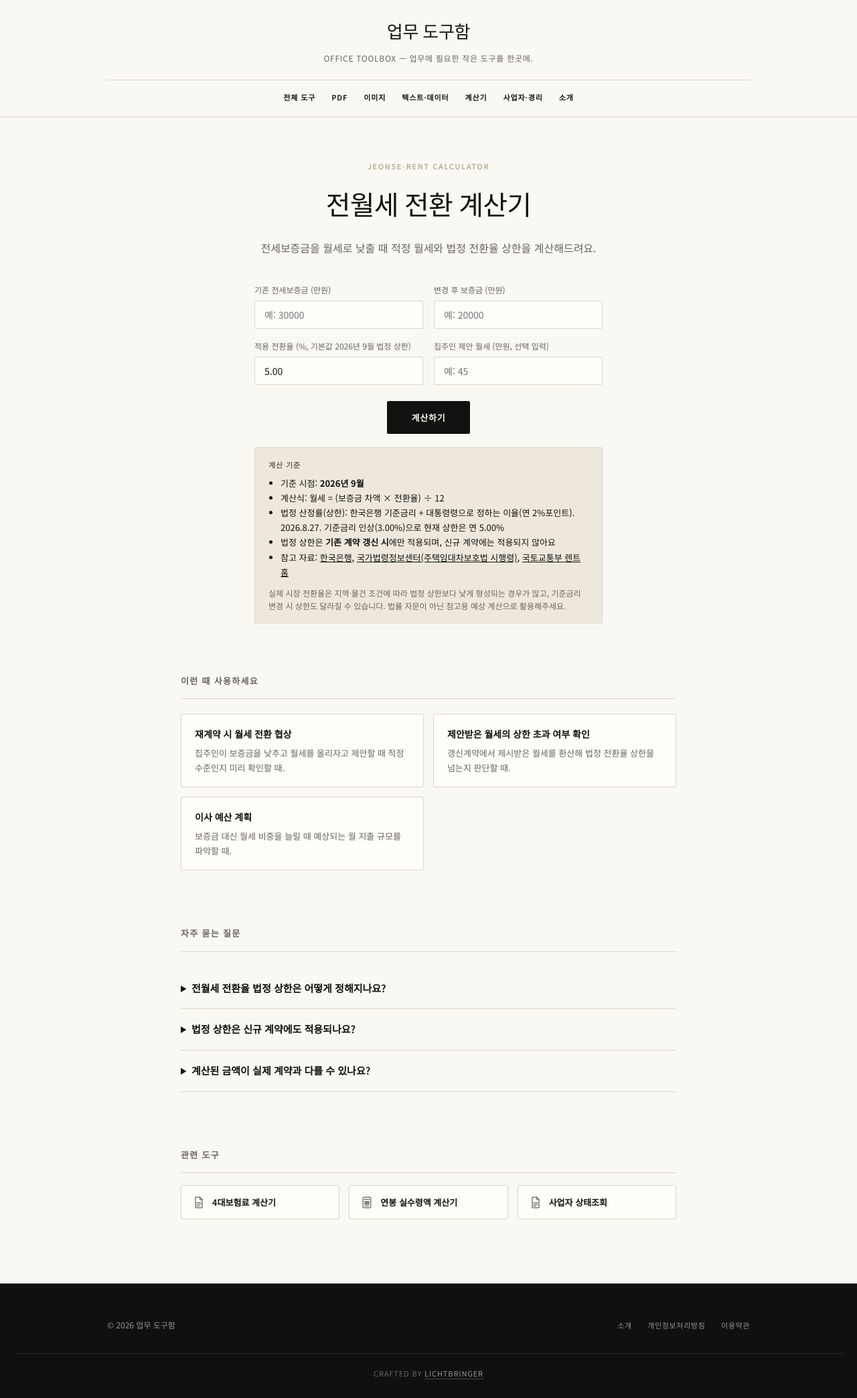
After one commit to Mine-94/office-toolbox-site, a Flask app: page /jeonse-rent-calculator in a window 1280 px wide. The commit adds this page. Shown: the whole page at 67% size. Run offline with Flask 3, Linux system fonts and the light colour scheme.

Commit message:
신규 도구: 전월세 전환 계산기 템플릿 추가 + 4대보험/연봉 계산기 관련 도구 링크 추가

```diff
--- a/templates/insurance_calculator.html
+++ b/templates/insurance_calculator.html
@@ -120,6 +120,7 @@
   <h2>관련 도구</h2>
   <div class="related-tools-grid">
     <a class="related-tool-link" href="{{ url_for('salary_calculator_page') }}">{{ icon("salary-calculator") }}연봉 실수령액 계산기</a>
+    <a class="related-tool-link" href="{{ url_for('jeonse_rent_calculator_page') }}">{{ icon("document") }}전월세 전환 계산기</a>
     <a class="related-tool-link" href="{{ url_for('business_status_page') }}">{{ icon("document") }}사업자 상태조회</a>
     <a class="related-tool-link" href="{{ url_for('pdf_to_excel_page') }}">{{ icon("pdf-to-excel") }}PDF 표 → Excel 추출</a>
   </div>
--- /dev/null
+++ b/templates/jeonse_rent_calculator.html
@@ -0,0 +1,130 @@
+{% extends "base.html" %}
+{% from "_icons.html" import icon %}
+{% block title %}전월세 전환 계산기 – 보증금→월세 적정 전환율 확인 | 업무 도구함{% endblock %}
+{% block description %}전세보증금을 월세로 바꿀 때 법정 전환율 상한과 적정 월세를 계산하세요. 2026년 9월 기준 한국은행 기준금리를 반영했어요.{% endblock %}
+{% block structured_data %}
+<script type="application/ld+json">
+{
+  "@context": "https://schema.org",
+  "@type": "FAQPage",
+  "mainEntity": [
+    {
+      "@type": "Question",
+      "name": "전월세 전환율 법정 상한은 어떻게 정해지나요?",
+      "acceptedAnswer": {
+        "@type": "Answer",
+        "text": "주택임대차보호법 시행령에 따라 한국은행 기준금리에 연 2%포인트를 더한 값이 상한이에요. 2026년 8월 27일 기준금리가 3.00%로 오르면서 현재 법정 상한은 연 5.00%예요."
+      }
+    },
+    {
+      "@type": "Question",
+      "name": "법정 상한은 신규 계약에도 적용되나요?",
+      "acceptedAnswer": {
+        "@type": "Answer",
+        "text": "아니요. 법정 상한은 기존 계약을 갱신하면서 보증금 일부를 월세로 바꿀 때만 적용돼요. 신규 계약은 임대인과 임차인이 자유롭게 조건을 정할 수 있어요."
+      }
+    },
+    {
+      "@type": "Question",
+      "name": "계산된 금액이 실제 계약과 다를 수 있나요?",
+      "acceptedAnswer": {
+        "@type": "Answer",
+        "text": "네. 지역 시장 전환율은 법정 상한보다 낮게 형성되는 경우가 많고, 관리비 등 다른 조건에 따라 체감 부담이 달라질 수 있어요. 계약 전 실제 시세와 비교해보세요."
+      }
+    }
+  ]
+}
+</script>
+{% endblock %}
+{% block content %}
+<section class="hero container">
+  <span class="eyebrow">JEONSE-RENT CALCULATOR</span>
+  <h1>전월세 전환 계산기</h1>
+  <p class="subtitle">전세보증금을 월세로 낮출 때 적정 월세와 법정 전환율 상한을 계산해드려요.</p>
+
+  <div class="calc-form">
+    <div class="calc-field">
+      <label for="jeonse-deposit">기존 전세보증금 (만원)</label>
+      <input type="number" id="jeonse-deposit" class="range-input" placeholder="예: 30000" min="0">
+    </div>
+    <div class="calc-field">
+      <label for="new-deposit">변경 후 보증금 (만원)</label>
+      <input type="number" id="new-deposit" class="range-input" placeholder="예: 20000" min="0">
+    </div>
+    <div class="calc-field">
+      <label for="rent-rate">적용 전환율 (%, 기본값 2026년 9월 법정 상한)</label>
+      <input type="number" id="rent-rate" class="range-input" value="5.00" min="0" step="0.01">
+    </div>
+    <div class="calc-field">
+      <label for="proposed-rent">집주인 제안 월세 (만원, 선택 입력)</label>
+      <input type="number" id="proposed-rent" class="range-input" placeholder="예: 45" min="0">
+    </div>
+  </div>
+
+  <button type="button" id="calc-btn" class="btn btn-primary btn-large">계산하기</button>
+
+  <div id="calc-result" class="calc-result hidden"></div>
+
+  <div class="calc-basis">
+    <p class="calc-basis-title">계산 기준</p>
+    <ul>
+      <li>기준 시점: <strong>2026년 9월</strong></li>
+      <li>계산식: 월세 = (보증금 차액 × 전환율) ÷ 12</li>
+      <li>법정 산정률(상한): 한국은행 기준금리 + 대통령령으로 정하는 이율(연 2%포인트). 2026.8.27. 기준금리 인상(3.00%)으로 현재 상한은 연 5.00%</li>
+      <li>법정 상한은 <strong>기존 계약 갱신 시</strong>에만 적용되며, 신규 계약에는 적용되지 않아요</li>
+      <li>참고 자료: <a href="https://www.bok.or.kr" target="_blank" rel="noopener">한국은행</a>, <a href="https://www.law.go.kr" target="_blank" rel="noopener">국가법령정보센터(주택임대차보호법 시행령)</a>, <a href="https://www.renthome.go.kr" target="_blank" rel="noopener">국토교통부 렌트홈</a></li>
+    </ul>
+    <p class="calc-basis-disclaimer">실제 시장 전환율은 지역·물건 조건에 따라 법정 상한보다 낮게 형성되는 경우가 많고, 기준금리 변경 시 상한도 달라질 수 있습니다. 법률 자문이 아닌 참고용 예상 계산으로 활용해주세요.</p>
+  </div>
+</section>
+
+<div class="ad-slot container" id="ad-slot-mid"></div>
+
+<section class="usecases container">
+  <h2>이런 때 사용하세요</h2>
+  <div class="usecase-list">
+    <div class="usecase-item">
+      <h4>재계약 시 월세 전환 협상</h4>
+      <p>집주인이 보증금을 낮추고 월세를 올리자고 제안할 때 적정 수준인지 미리 확인할 때.</p>
+    </div>
+    <div class="usecase-item">
+      <h4>제안받은 월세의 상한 초과 여부 확인</h4>
+      <p>갱신계약에서 제시받은 월세를 환산해 법정 전환율 상한을 넘는지 판단할 때.</p>
+    </div>
+    <div class="usecase-item">
+      <h4>이사 예산 계획</h4>
+      <p>보증금 대신 월세 비중을 늘릴 때 예상되는 월 지출 규모를 파악할 때.</p>
+    </div>
+  </div>
+</section>
+
+<section class="faq container">
+  <h2>자주 묻는 질문</h2>
+  <details>
+    <summary>전월세 전환율 법정 상한은 어떻게 정해지나요?</summary>
+    <p>주택임대차보호법 시행령에 따라 한국은행 기준금리에 연 2%포인트를 더한 값이 상한이에요. 2026년 8월 27일 기준금리가 3.00%로 오르면서 현재 법정 상한은 연 5.00%예요.</p>
+  </details>
+  <details>
+    <summary>법정 상한은 신규 계약에도 적용되나요?</summary>
+    <p>아니요. 법정 상한은 기존 계약을 갱신하면서 보증금 일부를 월세로 바꿀 때만 적용돼요. 신규 계약은 임대인과 임차인이 자유롭게 조건을 정할 수 있어요.</p>
+  </details>
+  <details>
+    <summary>계산된 금액이 실제 계약과 다를 수 있나요?</summary>
+    <p>네. 지역 시장 전환율은 법정 상한보다 낮게 형성되는 경우가 많고, 관리비 등 다른 조건에 따라 체감 부담이 달라질 수 있어요. 계약 전 실제 시세와 비교해보세요.</p>
+  </details>
+</section>
+
+<section class="related-tools container">
+  <h2>관련 도구</h2>
+  <div class="related-tools-grid">
+    <a class="related-tool-link" href="{{ url_for('insurance_calculator_page') }}">{{ icon("document") }}4대보험료 계산기</a>
+    <a class="related-tool-link" href="{{ url_for('salary_calculator_page') }}">{{ icon("salary-calculator") }}연봉 실수령액 계산기</a>
+    <a class="related-tool-link" href="{{ url_for('business_status_page') }}">{{ icon("document") }}사업자 상태조회</a>
+  </div>
+</section>
+
+<div class="ad-slot container" id="ad-slot-bottom"></div>
+{% endblock %}
+{% block scripts %}
+<script src="{{ url_for('static', filename='js/jeonse-rent-calculator.js') }}"></script>
+{% endblock %}
--- a/templates/salary_calculator.html
+++ b/templates/salary_calculator.html
@@ -106,8 +106,8 @@
   <h2>관련 도구</h2>
   <div class="related-tools-grid">
     <a class="related-tool-link" href="{{ url_for('insurance_calculator_page') }}">{{ icon("document") }}4대보험료 계산기</a>
+    <a class="related-tool-link" href="{{ url_for('jeonse_rent_calculator_page') }}">{{ icon("document") }}전월세 전환 계산기</a>
     <a class="related-tool-link" href="{{ url_for('business_status_page') }}">{{ icon("document") }}사업자 상태조회</a>
-    <a class="related-tool-link" href="{{ url_for('char_counter_page') }}">{{ icon("document") }}글자 수·바이트 계산기</a>
     <a class="related-tool-link" href="{{ url_for('pdf_to_excel_page') }}">{{ icon("pdf-to-excel") }}PDF 표 → Excel 추출</a>
   </div>
 </section>
```
